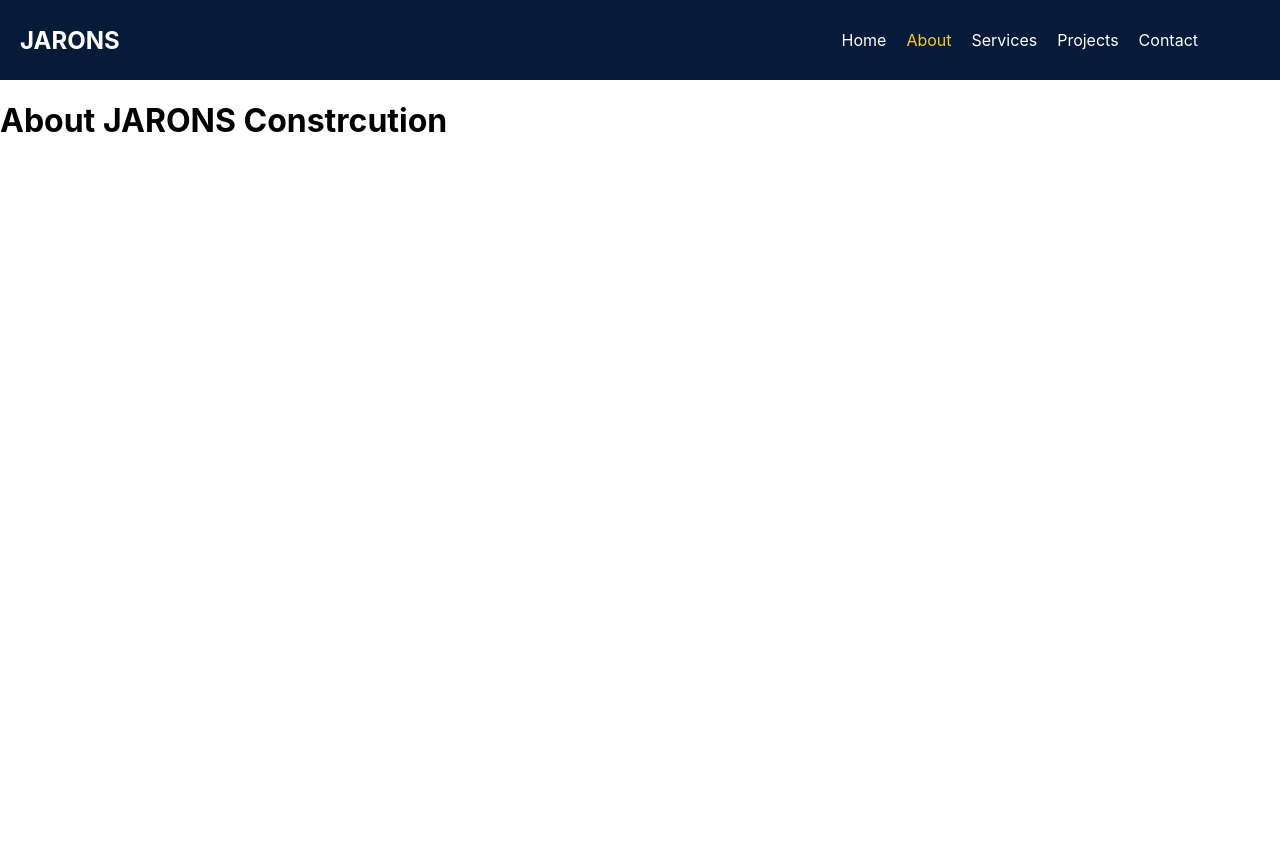
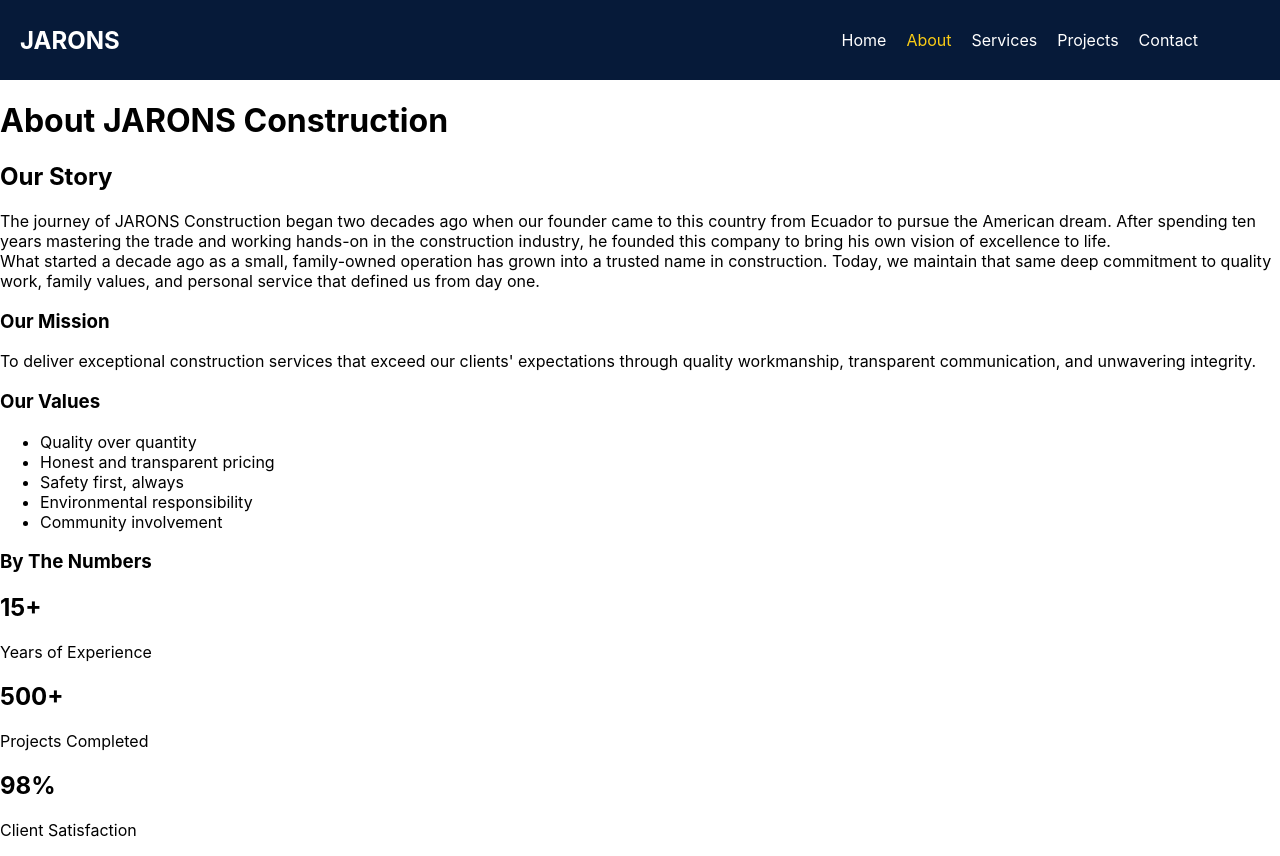
Before and after one commit to alexistorosina1/jarons-construction, a React (Vite) app: page /about in a window 1280 px wide. Before the commit the page ends 800 px from the top, so only its background shows below. Built offline with nearby package versions, Linux system fonts and the light colour scheme.

Commit message:
completed about.jsx structure

```diff
--- a/src/components/About.jsx
+++ b/src/components/About.jsx
@@ -2,7 +2,64 @@ export default function About() {
   return (
     <>
       <div>
-        <h1>About JARONS Constrcution</h1>
+        <h1>About JARONS Construction</h1>
+        <section>
+          <h2>Our Story</h2>
+          <p>
+            The journey of JARONS Construction began two decades ago when our
+            founder came to this country from Ecuador to pursue the American
+            dream. After spending ten years mastering the trade and working
+            hands-on in the construction industry, he founded this company to
+            bring his own vision of excellence to life.
+            <br />
+            What started a decade ago as a small, family-owned operation has
+            grown into a trusted name in construction. Today, we maintain that
+            same deep commitment to quality work, family values, and personal
+            service that defined us from day one.
+          </p>
+        </section>
+
+        <section>
+          <div>
+            <h3>Our Mission</h3>
+            <p>
+              To deliver exceptional construction services that exceed our
+              clients' expectations through quality workmanship, transparent
+              communication, and unwavering integrity.
+            </p>
+          </div>
+        </section>
+
+        <section>
+          <div>
+            <h3>Our Values</h3>
+            <ul>
+              <li>Quality over quantity</li>
+              <li>Honest and transparent pricing</li>
+              <li>Safety first, always</li>
+              <li>Environmental responsibility</li>
+              <li>Community involvement</li>
+            </ul>
+          </div>
+        </section>
+
+        <section>
+          <h3>By The Numbers</h3>
+          <div>
+            <div>
+              <h2>15+</h2>
+              <p>Years of Experience</p>
+            </div>
+            <div>
+              <h2>500+</h2>
+              <p>Projects Completed</p>
+            </div>
+            <div>
+              <h2>98%</h2>
+              <p>Client Satisfaction</p>
+            </div>
+          </div>
+        </section>
       </div>
     </>
   );
```
